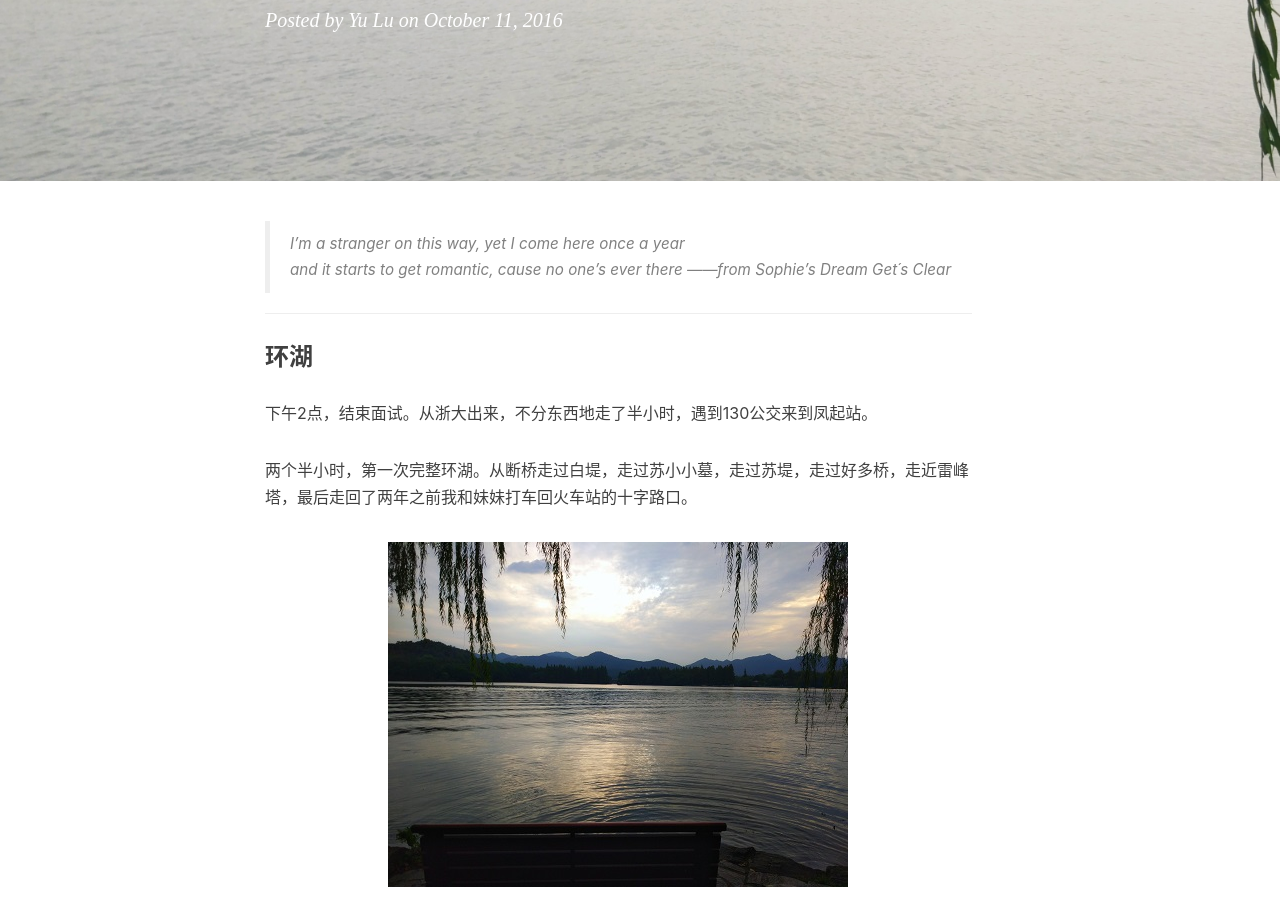
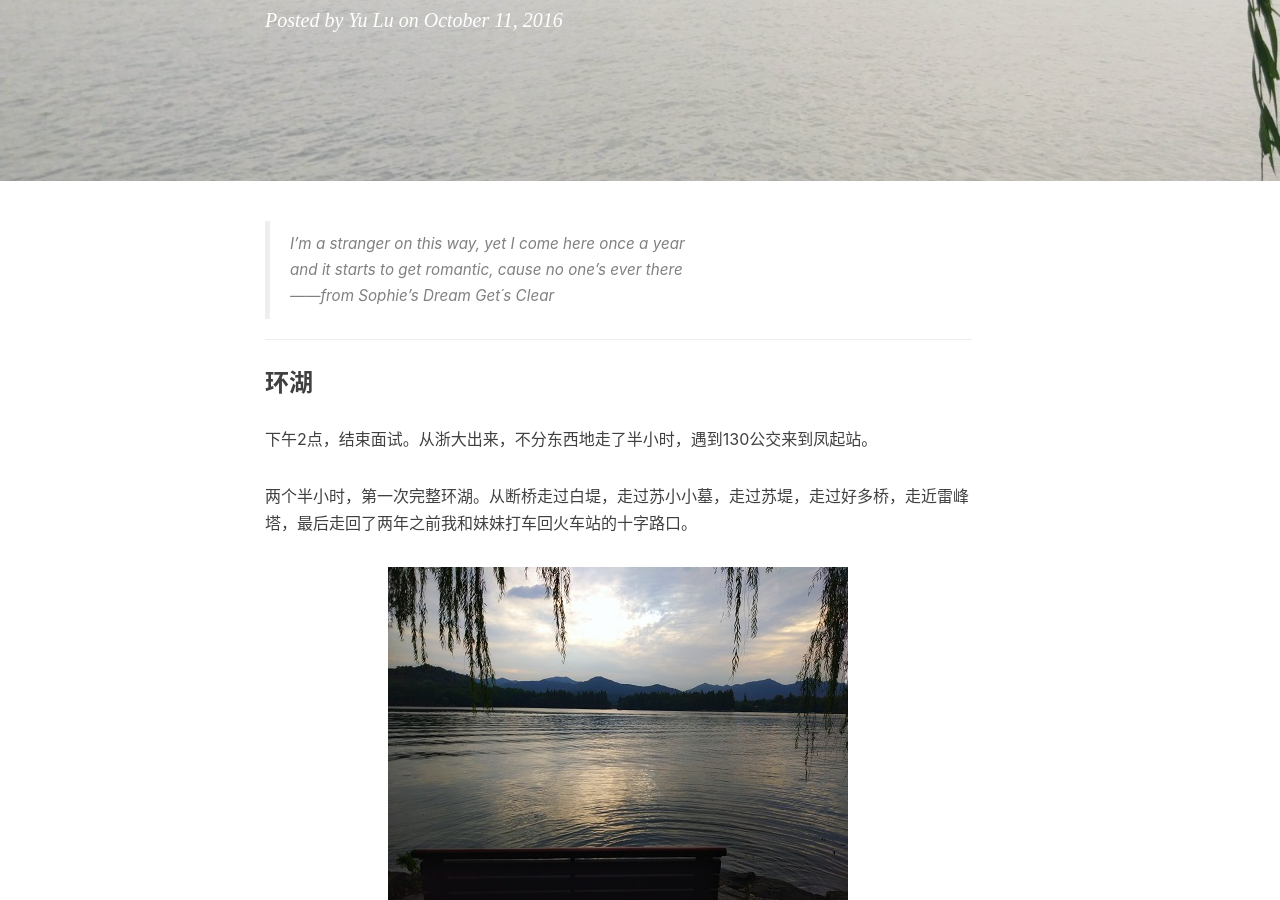
Before and after one commit to LulunaYu/luluna_blog, a Jekyll site: the page built from _posts/2015-05-11-see-u-ali.markdown.markdown, in a window 1280 px wide and 900 px high, scrolled down 402 px. Built offline with Jekyll 4.4.1, drawn with Linux system fonts in a browser that asks for light colours; nearby versions of some CDN libraries; comment, search, counter and statistics services are not loaded.

Commit message:
Add files via upload

```diff
--- a/_posts/2015-05-11-see-u-ali.markdown.markdown
+++ b/_posts/2015-05-11-see-u-ali.markdown.markdown
@@ -11,7 +11,7 @@ tags:
 
 
 > I'm a stranger on this way, yet I come here once a year<br/>
-> and it starts to get romantic, cause no one's ever there
+> and it starts to get romantic, cause no one's ever there<br/>
 > ——from Sophie's Dream Get´s Clear
 
 
```
